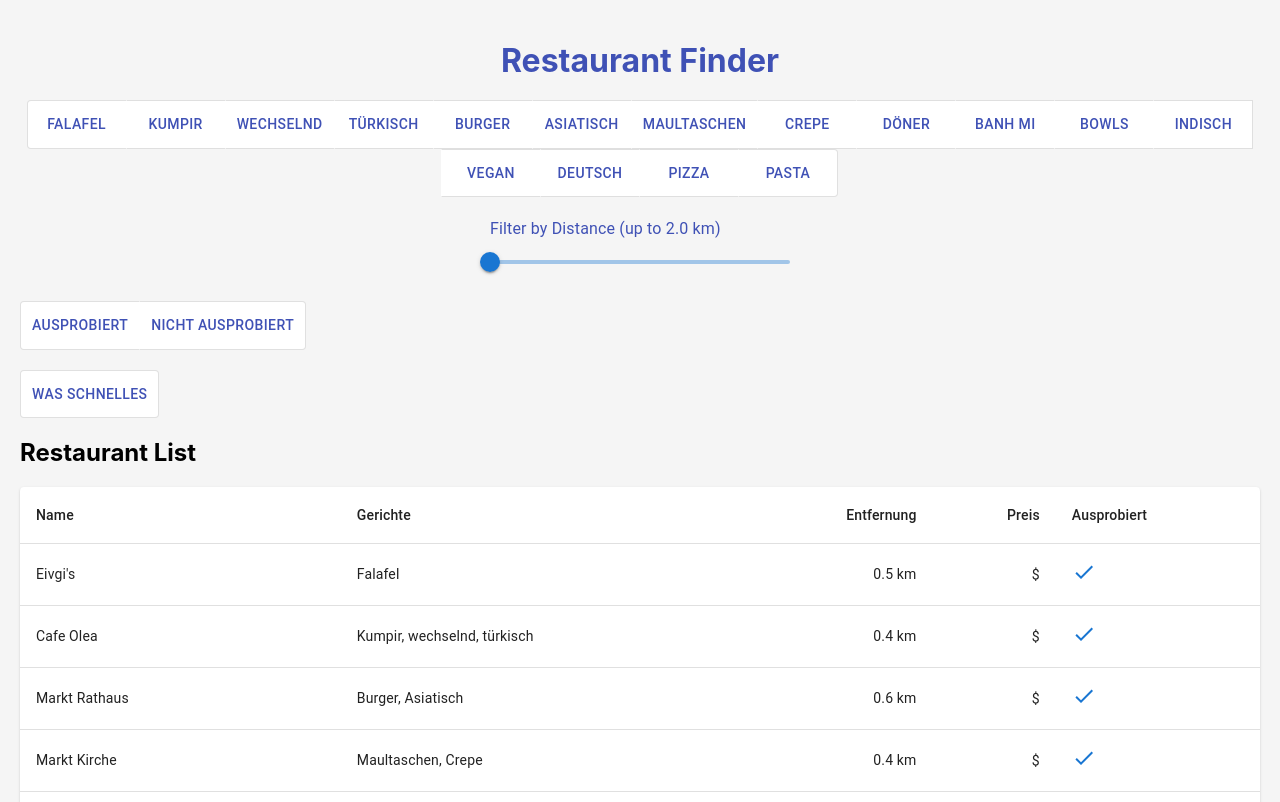
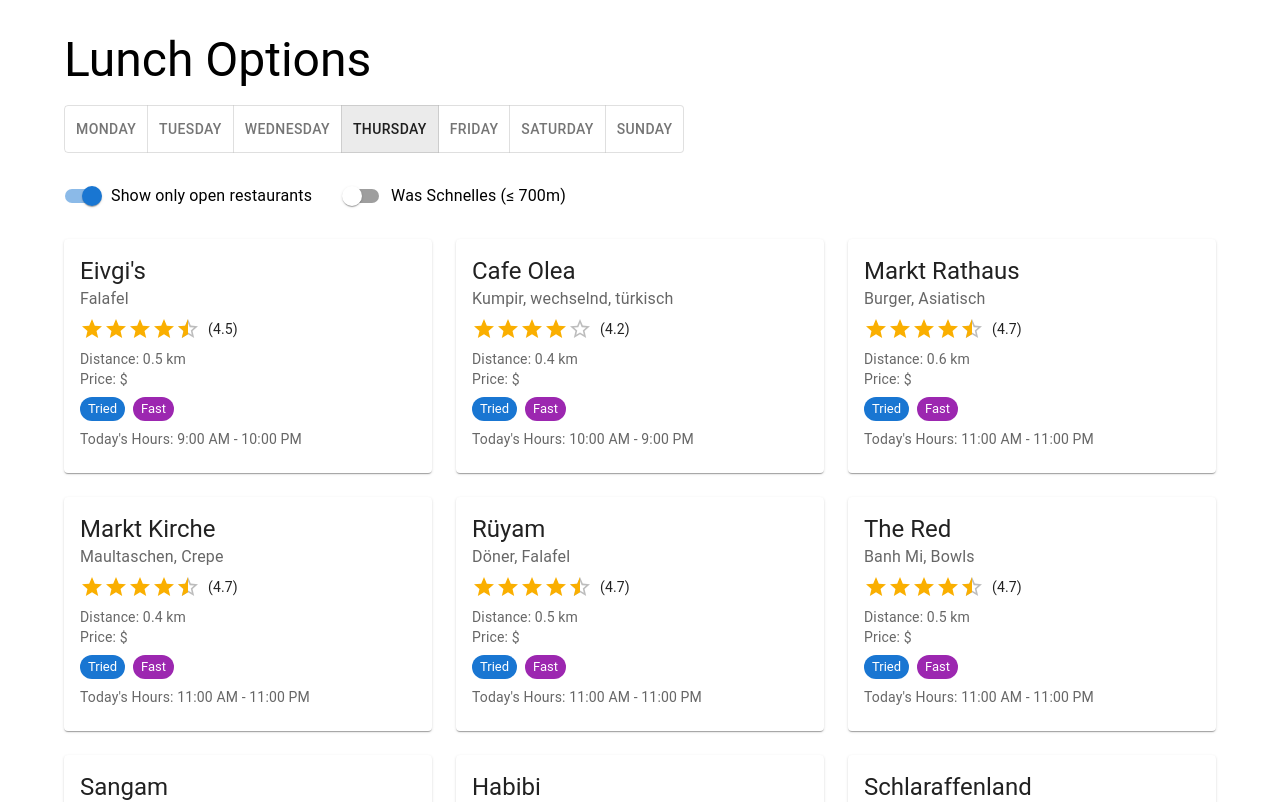
Before and after one commit to JohannesHub/lunch, a React (Create React App) app: page / in a window 1280 px wide. Shown: the top 802 px of the page. Built offline with nearby package versions, Linux system fonts and the light colour scheme.

Commit message:
Fix timezone handling and current day calculation for Berlin time

```diff
--- a/src/App.tsx
+++ b/src/App.tsx
@@ -1,150 +1,155 @@
 import React, { useState, useEffect } from 'react';
-import RestaurantList from './components/RestaurantList';
-import restaurantData from './data/restaurants.json';
-import ToggleButton from '@mui/material/ToggleButton';
-import ToggleButtonGroup from '@mui/material/ToggleButtonGroup';
-import Slider from '@mui/material/Slider';
-import Typography from '@mui/material/Typography';
+import { Container, Typography, Box, Card, CardContent, Grid, Rating, Chip, ToggleButtonGroup, ToggleButton, FormControlLabel, Switch } from '@mui/material';
+import restaurants from './data/restaurants.json';
+import { Restaurant } from './types';
 
-const App: React.FC = () => {
-  const [selectedDishes, setSelectedDishes] = useState<string[]>([]);
-  const [maxDistance, setMaxDistance] = useState<number | null>(null);
-  const [triedFilter, setTriedFilter] = useState<boolean | null>(null);
-  const [fastMealsFilter, setFastMealsFilter] = useState<boolean>(false);
-  const [dishOptions, setDishOptions] = useState<string[]>([]);
+const DAYS = ['Monday', 'Tuesday', 'Wednesday', 'Thursday', 'Friday', 'Saturday', 'Sunday'];
 
+function App() {
+  const [selectedDay, setSelectedDay] = useState<string>(() => {
+    // Convert current time to Berlin time
+    const berlinTime = new Date(new Date().toLocaleString('en-US', { timeZone: 'Europe/Berlin' }));
+    const today = berlinTime.getDay();
+    // getDay() returns 0 for Sunday, 1 for Monday, etc.
+    return DAYS[today === 0 ? 6 : today - 1];
+  });
+  const [showOnlyOpen, setShowOnlyOpen] = useState(true);
+  const [currentTime, setCurrentTime] = useState(new Date());
+  const [fastMealsFilter, setFastMealsFilter] = useState(false);
+
+  // Update current time every minute
   useEffect(() => {
-    const uniqueDishes = Array.from(
-      new Set(restaurantData.flatMap((restaurant) => restaurant.dishes.toLowerCase().split(', ')))
-    );
-    setDishOptions(uniqueDishes);
+    const timer = setInterval(() => {
+      setCurrentTime(new Date());
+    }, 60000);
+    return () => clearInterval(timer);
   }, []);
 
-  const handleDishChange = (event: React.MouseEvent<HTMLElement>, newDishes: string[]) => {
-    setSelectedDishes(newDishes);
+  const isRestaurantOpen = (restaurant: Restaurant) => {
+    const daySchedule = restaurant.openingHours.find(hours => hours.day === selectedDay);
+    if (!daySchedule) return false;
+
+    // Convert current time to Berlin time
+    const berlinTime = new Date(currentTime.toLocaleString('en-US', { timeZone: 'Europe/Berlin' }));
+    const currentHour = berlinTime.getHours();
+    const currentMinute = berlinTime.getMinutes();
+    const currentTimeInMinutes = currentHour * 60 + currentMinute;
+
+    // Parse opening hours (assuming 12-hour format with AM/PM)
+    const parseTime = (timeStr: string) => {
+      const [time, period] = timeStr.split(' ');
+      const [hours, minutes] = time.split(':').map(Number);
+      let totalMinutes = hours * 60 + minutes;
+      if (period === 'PM' && hours !== 12) totalMinutes += 12 * 60;
+      if (period === 'AM' && hours === 12) totalMinutes -= 12 * 60;
+      return totalMinutes;
+    };
+
+    const openTimeInMinutes = parseTime(daySchedule.open);
+    const closeTimeInMinutes = parseTime(daySchedule.close);
+
+    return currentTimeInMinutes >= openTimeInMinutes && currentTimeInMinutes <= closeTimeInMinutes;
   };
 
-  const handleDistanceChange = (event: Event, value: number | number[]) => {
-    if (Array.isArray(value)) {
-      setMaxDistance(value[0]);
-    } else {
-      setMaxDistance(value);
+  const filteredRestaurants = restaurants.filter(restaurant => {
+    const isOpen = isRestaurantOpen(restaurant);
+    const isFast = !fastMealsFilter || (restaurant.isFast && parseFloat(restaurant.distance) <= 0.7);
+    return (!showOnlyOpen || isOpen) && isFast;
+  });
+
+  const handleDayChange = (event: React.MouseEvent<HTMLElement>, newDay: string) => {
+    if (newDay !== null) {
+      setSelectedDay(newDay);
     }
   };
 
-  const handleTriedFilterChange = (event: React.MouseEvent<HTMLElement>, newValue: boolean | null) => {
-    setTriedFilter(newValue);
-  };
+  return (
+    <Container maxWidth="lg">
+      <Box sx={{ my: 4 }}>
+        <Typography variant="h3" component="h1" gutterBottom>
+          Lunch Options
+        </Typography>
 
-  const handleFastMealsFilterChange = (event: React.MouseEvent<HTMLElement>, newValue: boolean) => {
-    setFastMealsFilter(newValue);
-  };
+        <Box sx={{ mb: 3 }}>
+          <ToggleButtonGroup
+            value={selectedDay}
+            exclusive
+            onChange={handleDayChange}
+            aria-label="day selection"
+          >
+            {DAYS.map((day) => (
+              <ToggleButton key={day} value={day}>
+                {day}
+              </ToggleButton>
+            ))}
+          </ToggleButtonGroup>
+        </Box>
 
-  const filteredRestaurants = restaurantData.filter((restaurant) => {
-    if (selectedDishes.length > 0) {
-      if (!selectedDishes.some((dish) => restaurant.dishes.toLowerCase().includes(dish.toLowerCase()))) {
-        return false;
-      }
-    }
-    if (maxDistance && parseFloat(restaurant.distance) > maxDistance) {
-      return false;
-    }
-    if (triedFilter !== null && restaurant.tried !== triedFilter) {
-      return false;
-    }
-    if (fastMealsFilter) {
-      if (!restaurant.isFast || parseFloat(restaurant.distance) > 0.7) {
-        return false;
-      }
-    }
-    return true;
-  });
+        <Box sx={{ mb: 3, display: 'flex', gap: 2 }}>
+          <FormControlLabel
+            control={
+              <Switch
+                checked={showOnlyOpen}
+                onChange={(e) => setShowOnlyOpen(e.target.checked)}
+              />
+            }
+            label="Show only open restaurants"
+          />
+          <FormControlLabel
+            control={
+              <Switch
+                checked={fastMealsFilter}
+                onChange={(e) => setFastMealsFilter(e.target.checked)}
+              />
+            }
+            label="Was Schnelles (≤ 700m)"
+          />
+        </Box>
 
-  return (
-    <div style={{ padding: '20px', backgroundColor: '#f5f5f5', minHeight: '100vh' }}>
-      <h1 style={{ textAlign: 'center', marginBottom: '20px', color: '#3f51b5' }}>Restaurant Finder</h1>
-      <ToggleButtonGroup
-        value={selectedDishes}
-        onChange={handleDishChange}
-        aria-label="Dish Filter"
-        style={{ display: 'flex', justifyContent: 'center', flexWrap: 'wrap' }}
-      >
-        {dishOptions.map((dish, index) => (
-          <ToggleButton
-            key={index}
-            value={dish}
-            aria-label={dish}
-            style={{
-              backgroundColor: selectedDishes.includes(dish) ? '#3f51b5' : '#fff',
-              color: selectedDishes.includes(dish) ? '#fff' : '#3f51b5',
-              minWidth: '100px',
-            }}
-          >
-            {dish}
-          </ToggleButton>
-        ))}
-      </ToggleButtonGroup>
-      <div style={{ width: '300px', margin: '20px auto' }}>
-        <Typography id="distance-slider" gutterBottom style={{ color: '#3f51b5' }}>
-          Filter by Distance (up to {maxDistance ? maxDistance.toFixed(1) : '2.0'} km)
-        </Typography>
-        <Slider
-          value={maxDistance || 0}
-          onChange={handleDistanceChange}
-          min={0}
-          max={2}
-          step={0.1}
-          aria-labelledby="distance-slider"
-        />
-      </div>
-      <div style={{ marginBottom: '20px' }}>
-        <ToggleButtonGroup
-          value={triedFilter}
-          exclusive
-          onChange={handleTriedFilterChange}
-          aria-label="tried filter"
-        >
-          <ToggleButton
-            value={true}
-            style={{
-              backgroundColor: triedFilter === true ? '#3f51b5' : '#fff',
-              color: triedFilter === true ? '#fff' : '#3f51b5'
-            }}
-          >
-            Ausprobiert
-          </ToggleButton>
-          <ToggleButton
-            value={false}
-            style={{
-              backgroundColor: triedFilter === false ? '#3f51b5' : '#fff',
-              color: triedFilter === false ? '#fff' : '#3f51b5'
-            }}
-          >
-            Nicht ausprobiert
-          </ToggleButton>
-        </ToggleButtonGroup>
-      </div>
-      <div style={{ marginBottom: '20px' }}>
-        <ToggleButtonGroup
-          value={fastMealsFilter}
-          exclusive
-          onChange={handleFastMealsFilterChange}
-          aria-label="fast meals filter"
-        >
-          <ToggleButton
-            value={true}
-            style={{
-              backgroundColor: fastMealsFilter ? '#3f51b5' : '#fff',
-              color: fastMealsFilter ? '#fff' : '#3f51b5'
-            }}
-          >
-            Was Schnelles
-          </ToggleButton>
-        </ToggleButtonGroup>
-      </div>
-      <RestaurantList restaurants={filteredRestaurants} />
-    </div>
+        <Grid container spacing={3}>
+          {filteredRestaurants.map((restaurant) => (
+            <Grid item xs={12} sm={6} md={4} key={restaurant.name}>
+              <Card>
+                <CardContent>
+                  <Typography variant="h5" component="h2">
+                    {restaurant.name}
+                  </Typography>
+                  <Typography color="textSecondary" gutterBottom>
+                    {restaurant.dishes}
+                  </Typography>
+                  {restaurant.rating && (
+                    <Box sx={{ display: 'flex', alignItems: 'center', mb: 1 }}>
+                      <Rating value={restaurant.rating} precision={0.5} readOnly />
+                      <Typography variant="body2" sx={{ ml: 1 }}>
+                        ({restaurant.rating})
+                      </Typography>
+                    </Box>
+                  )}
+                  <Typography variant="body2" color="textSecondary">
+                    Distance: {restaurant.distance}
+                  </Typography>
+                  <Typography variant="body2" color="textSecondary">
+                    Price: {restaurant.price}
+                  </Typography>
+                  <Box sx={{ mt: 1 }}>
+                    {restaurant.tried && (
+                      <Chip label="Tried" color="primary" size="small" sx={{ mr: 1 }} />
+                    )}
+                    {restaurant.isFast && (
+                      <Chip label="Fast" color="secondary" size="small" />
+                    )}
+                  </Box>
+                  <Typography variant="body2" color="textSecondary" sx={{ mt: 1 }}>
+                    Today's Hours: {restaurant.openingHours.find(hours => hours.day === selectedDay)?.open} - {restaurant.openingHours.find(hours => hours.day === selectedDay)?.close}
+                  </Typography>
+                </CardContent>
+              </Card>
+            </Grid>
+          ))}
+        </Grid>
+      </Box>
+    </Container>
   );
-};
+}
 
 export default App;
--- a/src/data/restaurants.json
+++ b/src/data/restaurants.json
@@ -4,7 +4,14 @@
     "dishes": "Falafel",
     "rating": 4.5,
     "distance": "0.5 km",
-    "openingHours": "9:00 AM - 10:00 PM",
+    "openingHours": [
+      { "day": "Monday", "open": "9:00 AM", "close": "10:00 PM" },
+      { "day": "Tuesday", "open": "9:00 AM", "close": "10:00 PM" },
+      { "day": "Wednesday", "open": "9:00 AM", "close": "10:00 PM" },
+      { "day": "Thursday", "open": "9:00 AM", "close": "10:00 PM" },
+      { "day": "Friday", "open": "9:00 AM", "close": "10:00 PM" },
+      { "day": "Saturday", "open": "10:00 AM", "close": "10:00 PM" }
+    ],
     "price": "$",
     "tried": true,
     "isFast": true
@@ -14,7 +21,13 @@
     "dishes": "Kumpir, wechselnd, türkisch",
     "rating": 4.2,
     "distance": "0.4 km",
-    "openingHours": "10:00 AM - 9:00 PM",
+    "openingHours": [
+      { "day": "Monday", "open": "10:00 AM", "close": "9:00 PM" },
+      { "day": "Tuesday", "open": "10:00 AM", "close": "9:00 PM" },
+      { "day": "Wednesday", "open": "10:00 AM", "close": "9:00 PM" },
+      { "day": "Thursday", "open": "10:00 AM", "close": "9:00 PM" },
+      { "day": "Friday", "open": "10:00 AM", "close": "9:00 PM" }
+    ],
     "price": "$",
     "tried": true,
     "isFast": true
@@ -24,7 +37,15 @@
     "dishes": "Burger, Asiatisch",
     "rating": 4.7,
     "distance": "0.6 km",
-    "openingHours": "11:00 AM - 11:00 PM",
+    "openingHours": [
+      { "day": "Monday", "open": "11:00 AM", "close": "11:00 PM" },
+      { "day": "Tuesday", "open": "11:00 AM", "close": "11:00 PM" },
+      { "day": "Wednesday", "open": "11:00 AM", "close": "11:00 PM" },
+      { "day": "Thursday", "open": "11:00 AM", "close": "11:00 PM" },
+      { "day": "Friday", "open": "11:00 AM", "close": "11:00 PM" },
+      { "day": "Saturday", "open": "11:00 AM", "close": "11:00 PM" },
+      { "day": "Sunday", "open": "11:00 AM", "close": "11:00 PM" }
+    ],
     "price": "$",
     "tried": true,
     "isFast": true
@@ -34,7 +55,15 @@
     "dishes": "Maultaschen, Crepe",
     "rating": 4.7,
     "distance": "0.4 km",
-    "openingHours": "11:00 AM - 11:00 PM",
+    "openingHours": [
+      { "day": "Monday", "open": "11:00 AM", "close": "11:00 PM" },
+      { "day": "Tuesday", "open": "11:00 AM", "close": "11:00 PM" },
+      { "day": "Wednesday", "open": "11:00 AM", "close": "11:00 PM" },
+      { "day": "Thursday", "open": "11:00 AM", "close": "11:00 PM" },
+      { "day": "Friday", "open": "11:00 AM", "close": "11:00 PM" },
+      { "day": "Saturday", "open": "11:00 AM", "close": "11:00 PM" },
+      { "day": "Sunday", "open": "11:00 AM", "close": "11:00 PM" }
+    ],
     "price": "$",
     "tried": true,
     "isFast": true
@@ -44,7 +73,14 @@
     "dishes": "Döner, Falafel",
     "rating": 4.7,
     "distance": "0.5 km",
-    "openingHours": "11:00 AM - 11:00 PM",
+    "openingHours": [
+      { "day": "Monday", "open": "11:00 AM", "close": "11:00 PM" },
+      { "day": "Tuesday", "open": "11:00 AM", "close": "11:00 PM" },
+      { "day": "Wednesday", "open": "11:00 AM", "close": "11:00 PM" },
+      { "day": "Thursday", "open": "11:00 AM", "close": "11:00 PM" },
+      { "day": "Friday", "open": "11:00 AM", "close": "11:00 PM" },
+      { "day": "Saturday", "open": "11:00 AM", "close": "11:00 PM" }
+    ],
     "price": "$",
     "tried": true,
     "isFast": true
@@ -54,7 +90,14 @@
     "dishes": "Banh Mi, Bowls",
     "rating": 4.7,
     "distance": "0.5 km",
-    "openingHours": "11:00 AM - 11:00 PM",
+    "openingHours": [
+      { "day": "Monday", "open": "11:00 AM", "close": "11:00 PM" },
+      { "day": "Tuesday", "open": "11:00 AM", "close": "11:00 PM" },
+      { "day": "Wednesday", "open": "11:00 AM", "close": "11:00 PM" },
+      { "day": "Thursday", "open": "11:00 AM", "close": "11:00 PM" },
+      { "day": "Friday", "open": "11:00 AM", "close": "11:00 PM" },
+      { "day": "Saturday", "open": "11:00 AM", "close": "11:00 PM" }
+    ],
     "price": "$",
     "tried": true,
     "isFast": true
@@ -64,7 +107,13 @@
     "dishes": "indisch",
     "rating": 4.7,
     "distance": "0.4 km",
-    "openingHours": "11:00 AM - 11:00 PM",
+    "openingHours": [
+      { "day": "Monday", "open": "11:00 AM", "close": "11:00 PM" },
+      { "day": "Tuesday", "open": "11:00 AM", "close": "11:00 PM" },
+      { "day": "Wednesday", "open": "11:00 AM", "close": "11:00 PM" },
+      { "day": "Thursday", "open": "11:00 AM", "close": "11:00 PM" },
+      { "day": "Friday", "open": "11:00 AM", "close": "11:00 PM" }
+    ],
     "price": "$",
     "tried": true,
     "isFast": false
@@ -74,7 +123,14 @@
     "dishes": "Falafel",
     "rating": 4.7,
     "distance": "0.5 km",
-    "openingHours": "11:00 AM - 11:00 PM",
+    "openingHours": [
+      { "day": "Monday", "open": "11:00 AM", "close": "11:00 PM" },
+      { "day": "Tuesday", "open": "11:00 AM", "close": "11:00 PM" },
+      { "day": "Wednesday", "open": "11:00 AM", "close": "11:00 PM" },
+      { "day": "Thursday", "open": "11:00 AM", "close": "11:00 PM" },
+      { "day": "Friday", "open": "11:00 AM", "close": "11:00 PM" },
+      { "day": "Saturday", "open": "11:00 AM", "close": "11:00 PM" }
+    ],
     "price": "$",
     "tried": true,
     "isFast": true
@@ -84,7 +140,14 @@
     "dishes": "Kumpir",
     "rating": 4.7,
     "distance": "0.5 km",
-    "openingHours": "11:00 AM - 11:00 PM",
+    "openingHours": [
+      { "day": "Monday", "open": "11:00 AM", "close": "11:00 PM" },
+      { "day": "Tuesday", "open": "11:00 AM", "close": "11:00 PM" },
+      { "day": "Wednesday", "open": "11:00 AM", "close": "11:00 PM" },
+      { "day": "Thursday", "open": "11:00 AM", "close": "11:00 PM" },
+      { "day": "Friday", "open": "11:00 AM", "close": "11:00 PM" },
+      { "day": "Saturday", "open": "11:00 AM", "close": "11:00 PM" }
+    ],
     "price": "$",
     "tried": true,
     "isFast": true
@@ -93,7 +156,13 @@
     "name": "Ban Vegan",
     "dishes": "vegan, asiatisch",
     "distance": "0.2 km",
-    "openingHours": "11:00 AM - 11:00 PM",
+    "openingHours": [
+      { "day": "Monday", "open": "11:00 AM", "close": "11:00 PM" },
+      { "day": "Tuesday", "open": "11:00 AM", "close": "11:00 PM" },
+      { "day": "Wednesday", "open": "11:00 AM", "close": "11:00 PM" },
+      { "day": "Thursday", "open": "11:00 AM", "close": "11:00 PM" },
+      { "day": "Friday", "open": "11:00 AM", "close": "11:00 PM" }
+    ],
     "price": "$",
     "tried": false,
     "isFast": false
@@ -102,7 +171,13 @@
     "name": "Lenzig",
     "dishes": "deutsch",
     "distance": "0.1 km",
-    "openingHours": "11:00 AM - 11:00 PM",
+    "openingHours": [
+      { "day": "Monday", "open": "11:00 AM", "close": "11:00 PM" },
+      { "day": "Tuesday", "open": "11:00 AM", "close": "11:00 PM" },
+      { "day": "Wednesday", "open": "11:00 AM", "close": "11:00 PM" },
+      { "day": "Thursday", "open": "11:00 AM", "close": "11:00 PM" },
+      { "day": "Friday", "open": "11:00 AM", "close": "11:00 PM" }
+    ],
     "price": "$$",
     "tried": true,
     "isFast": false
@@ -111,7 +186,14 @@
     "name": "Mangia E Bevi",
     "dishes": "Pizza, Pasta",
     "distance": "0.1 km",
-    "openingHours": "11:00 AM - 11:00 PM",
+    "openingHours": [
+      { "day": "Monday", "open": "11:00 AM", "close": "11:00 PM" },
+      { "day": "Tuesday", "open": "11:00 AM", "close": "11:00 PM" },
+      { "day": "Wednesday", "open": "11:00 AM", "close": "11:00 PM" },
+      { "day": "Thursday", "open": "11:00 AM", "close": "11:00 PM" },
+      { "day": "Friday", "open": "11:00 AM", "close": "11:00 PM" },
+      { "day": "Saturday", "open": "11:00 AM", "close": "11:00 PM" }
+    ],
     "price": "$$",
     "tried": true,
     "isFast": false
@@ -120,7 +202,13 @@
     "name": "Yogi Haus",
     "dishes": "indisch",
     "distance": "0.2 km",
-    "openingHours": "11:00 AM - 11:00 PM",
+    "openingHours": [
+      { "day": "Monday", "open": "11:00 AM", "close": "11:00 PM" },
+      { "day": "Tuesday", "open": "11:00 AM", "close": "11:00 PM" },
+      { "day": "Wednesday", "open": "11:00 AM", "close": "11:00 PM" },
+      { "day": "Thursday", "open": "11:00 AM", "close": "11:00 PM" },
+      { "day": "Friday", "open": "11:00 AM", "close": "11:00 PM" }
+    ],
     "price": "$",
     "tried": true,
     "isFast": false
@@ -129,7 +217,14 @@
     "name": "Trattoria Perla Jonica",
     "dishes": "Pizza, Pasta",
     "distance": "0.5 km",
-    "openingHours": "11:00 AM - 11:00 PM",
+    "openingHours": [
+      { "day": "Monday", "open": "11:00 AM", "close": "11:00 PM" },
+      { "day": "Tuesday", "open": "11:00 AM", "close": "11:00 PM" },
+      { "day": "Wednesday", "open": "11:00 AM", "close": "11:00 PM" },
+      { "day": "Thursday", "open": "11:00 AM", "close": "11:00 PM" },
+      { "day": "Friday", "open": "11:00 AM", "close": "11:00 PM" },
+      { "day": "Saturday", "open": "11:00 AM", "close": "11:00 PM" }
+    ],
     "price": "$",
     "tried": true,
     "isFast": false
```
Also changed, not shown: src/types.ts (+7 -1 lines).
